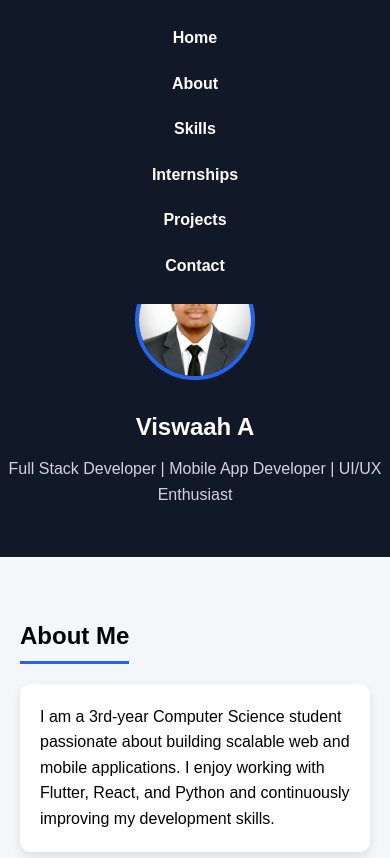
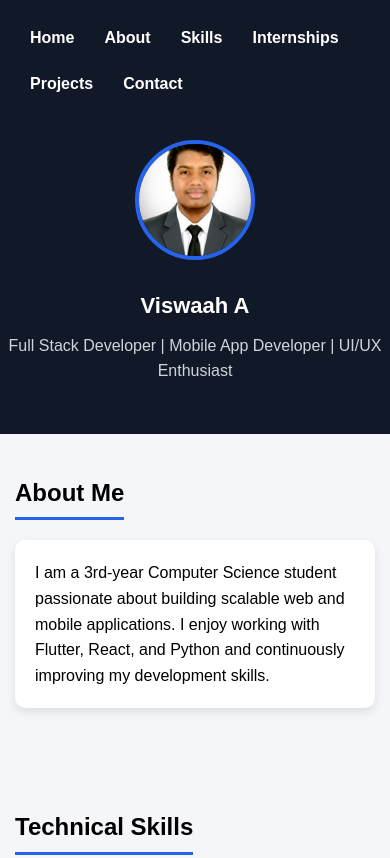
Before and after one commit to Viswaah/Portfolio, a plain HTML site: page index.html in a window 390 px wide. Shown: the top 858 px of the page. Drawn offline with Linux system fonts and the light colour scheme.

Commit message:
Update index.html

```diff
--- a/index.html
+++ b/index.html
@@ -112,22 +112,32 @@ footer {
 @media(max-width: 768px) {
 
     nav ul {
-        flex-direction: column;
-        align-items: center;
+        flex-direction: row;
+        overflow-x: auto;
+        white-space: nowrap;
+        justify-content: flex-start;
+        padding-left: 15px;
     }
 
-    /* 🔥 IMPORTANT FIX */
+    nav ul li {
+        margin: 10px 15px;
+    }
+
     header {
-        padding-top: 260px;  /* Extra space for tall mobile navbar */
+        padding-top: 140px;
     }
 
     header h1 {
-        font-size: 24px;
+        font-size: 22px;
     }
 
     .profile-img {
         width: 120px;
         height: 120px;
+    }
+
+    section {
+        padding: 40px 15px;
     }
 }
 </style>
@@ -216,4 +226,5 @@ footer {
 </footer>
 
 </body>
+
 </html>
```
